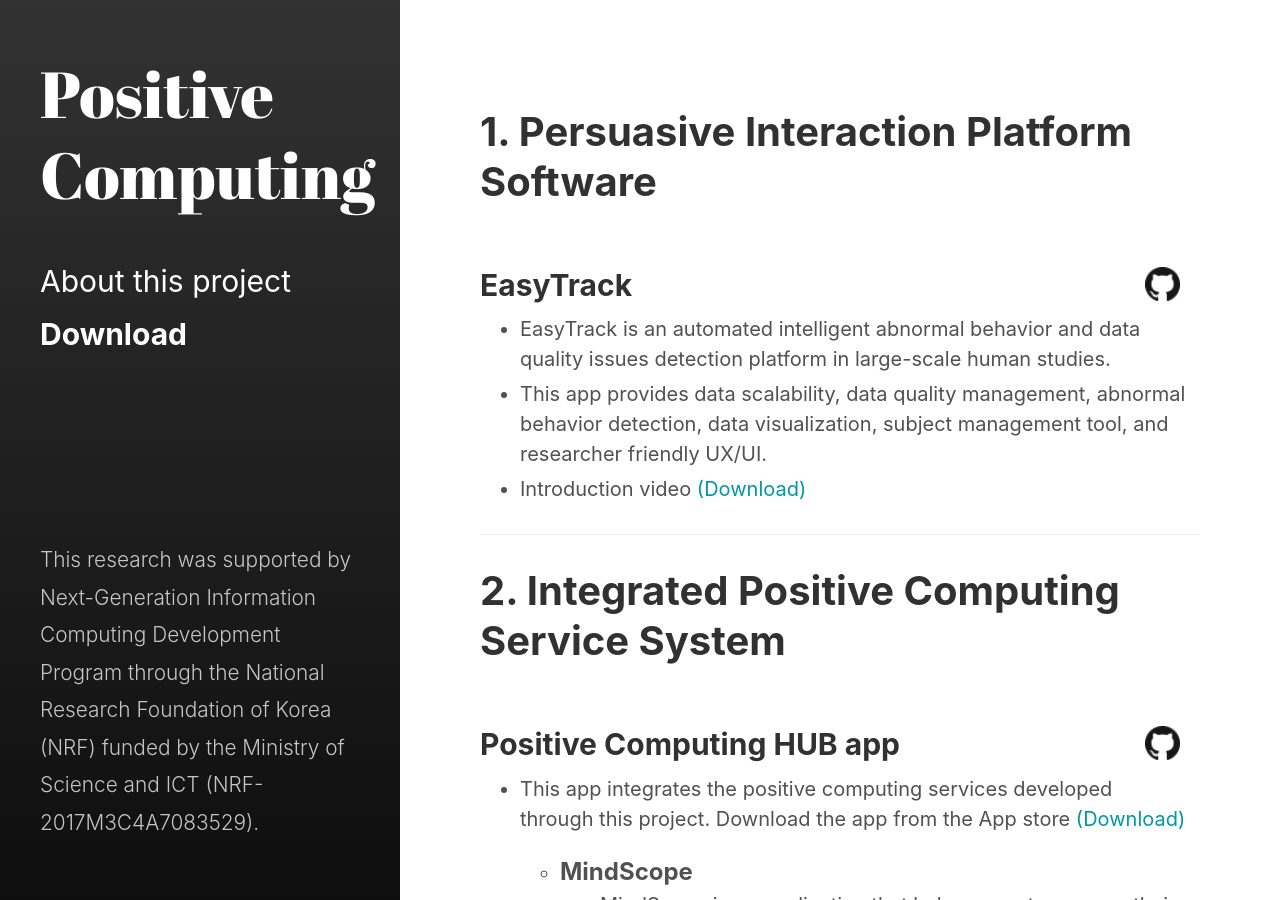
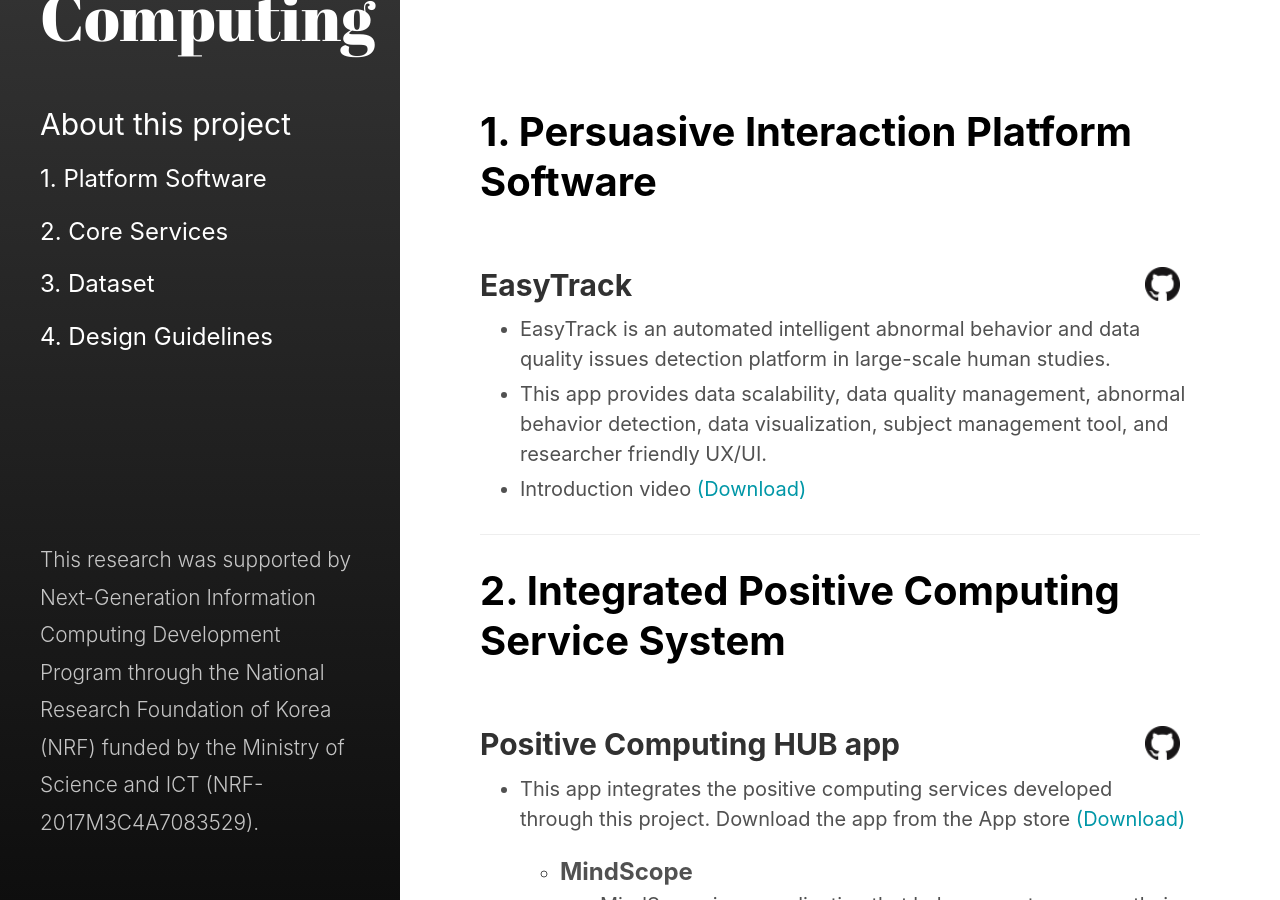
Before and after one commit to positivecomputing/positivecomputing.github.io, a Jekyll site: the page built from download.md, in a window 1280 px wide and 900 px high. Built offline with Jekyll 4.4.1, drawn with Linux system fonts in a browser that asks for light colours.

Commit message:
CHANGE:Download links

```diff
--- a/_includes/category-links.html
+++ b/_includes/category-links.html
@@ -6,7 +6,7 @@
   {% if node.title != null %}
     {% if node.layout == "category" %}
       <a class="category-link {% if page.url == node.url %} active{% endif %}"
-          href="{{ node.url | relative_url }}">{{ node.title }}</a>
+          href="{{ node.url | relative_url }}"><small>{{ node.title }}</small></a>
     {% endif %}
   {% endif %}
 {% endfor %}
--- /dev/null
+++ b/category/1. Platform Software.md
@@ -0,0 +1,4 @@
+---
+layout: category
+title: <a href="../download.html#download1" style="font-size:80%;">1. Platform Software</a>
+---
--- /dev/null
+++ b/category/2. Core Services.md
@@ -0,0 +1,4 @@
+---
+layout: category
+title: <a href="../download.html#download2" style="font-size:80%;">2. Core Services</a>
+---
--- /dev/null
+++ b/category/4. Design Guidelines.md
@@ -0,0 +1,4 @@
+---
+layout: category
+title: <a href="../download.html#download4" style="font-size:80%;">4. Design Guidelines</a>
+---
--- a/about.md
+++ b/download.md
@@ -1,10 +1,10 @@
 ---
 layout: page
 title: Download
-sidebar_link: true
+sidebar_link: false
 ---
 
-# <b> 1. Persuasive Interaction Platform Software </b>
+# <a name="download1" style="color:black;text-decoration:none"><b> 1. Persuasive Interaction Platform Software </b></a>
 <br/>
 
 ## <b>EasyTrack</b> <a href = "https://github.com/Qobiljon/ET_Dashboard" ><img src="github.png" alt="Github Page" style="float:right;margin-right:20px;width:35px;height:35px;" ></a>
@@ -14,7 +14,7 @@
 <br/>
 <hr color="gray" noshade/>
 
-# <b> 2. Integrated Positive Computing Service System </b>
+# <a name="download2" style="color:black;text-decoration:none"><b> 2. Integrated Positive Computing Service System </b></a>
 <br/>
 
 ## <b>Positive Computing HUB app</b> <a href = "https://github.com/alice-iceberg/Positive-Computing-Hub" ><img src="github.png" alt="Github Page" style="float:right;margin-right:20px;width:35px;height:35px;" ></a>
@@ -36,7 +36,7 @@
 <br/>
 <hr color="gray" noshade/>
 
-# <b> 3. Dataset </b>
+# <a name="download3" style="color:black;text-decoration:none"><b> 3. Dataset </b></a>
 <br/>
 
 ## <b>A dataset for the in-situ contexts where users perceive smartphone distractions</b> <a href = "https://github.com/Kaist-ICLab/positive-computing-dataset-distracting-context" ><img src="github.png" alt="Github Page" style="float:right;margin-right:20px;width:35px;height:35px;" ></a>
@@ -53,6 +53,7 @@
 
 <hr color="gray" noshade/>
 
-# <b> 4. Design Guidelines for Persuasive Interaction </b> <a href = "https://twkim24.notion.site/Design-guidelines-for-persuasive-interaction-service-system-design-abf585bbd2834ccbb2ce23c897514c72" ><img src="notion.png" alt="Notion Page" style="float:right;margin-right:20px;width:40px;height:40px;" ></a><br/>
+# <a name="download4" style="color:black;text-decoration:none"><b> 4. Design Guidelines for Persuasive Interaction </b></a> <a href = "https://twkim24.notion.site/Design-guidelines-for-persuasive-interaction-service-system-design-abf585bbd2834ccbb2ce23c897514c72" ><img src="notion.png" alt="Notion Page" style="float:right;margin-right:20px;width:40px;height:40px;" ></a><br/>
   * Guidelines cover methods, practices, and examples for designing persuasive interactions. Our recommendations are based on the research result from the Next-Generation Information Computing Development Program.
   * Guidelines consist of two parts: 1) Persuasive Interaction Design Guidelines for Stress Management 2) Guidelines for Persuasive Interaction Components and Experimentation. These guidelines may help design ICT services, test the effects of ICT services, or apply persuasive interaction components into ICT services.
+<br/><br/><br/><br/><br/><br/><br/><br/><br/><br/><br/><br/><br/><br/><br/>
--- a/index.html
+++ b/index.html
@@ -30,7 +30,7 @@
 <li>Exploring quantified self and contextual computing environments</li>
 <li>Design guidelines based on literature review and data collection/analysis</li>
 <li>Positive computing services with various intervention/engagement mechanisms</li>
-<li>Developing evaluation methodologies and evidence-based design guidelines  <a href="about.html" style ="color:#0097A7;">(Download)</a></li>
+<li>Developing evaluation methodologies and evidence-based design guidelines  <a href="download.html" style ="color:#0097A7;">(Download)</a></li>
 </ul>
 <br/>
 <h3>Part 2) Persuasive interaction platform and its foundational technologies</h3>
@@ -40,7 +40,7 @@
 <li>Developing proper interruption moment recognition algorithms</li>
 <li>Medium and content selection/configuration/delivery mechanisms</li>
 <li>Positive computing service development</li>
-<li>Platform component integration and open source release <a href="about.html" style ="color:#0097A7;">(Download)</a></li>
+<li>Platform component integration and open source release <a href="download.html" style ="color:#0097A7;">(Download)</a></li>
 </ul>
 <br/>
 <hr color="gray" noshade/>
```
Also changed, not shown: category/3. Dataset.md (added, +4 -0 lines).
